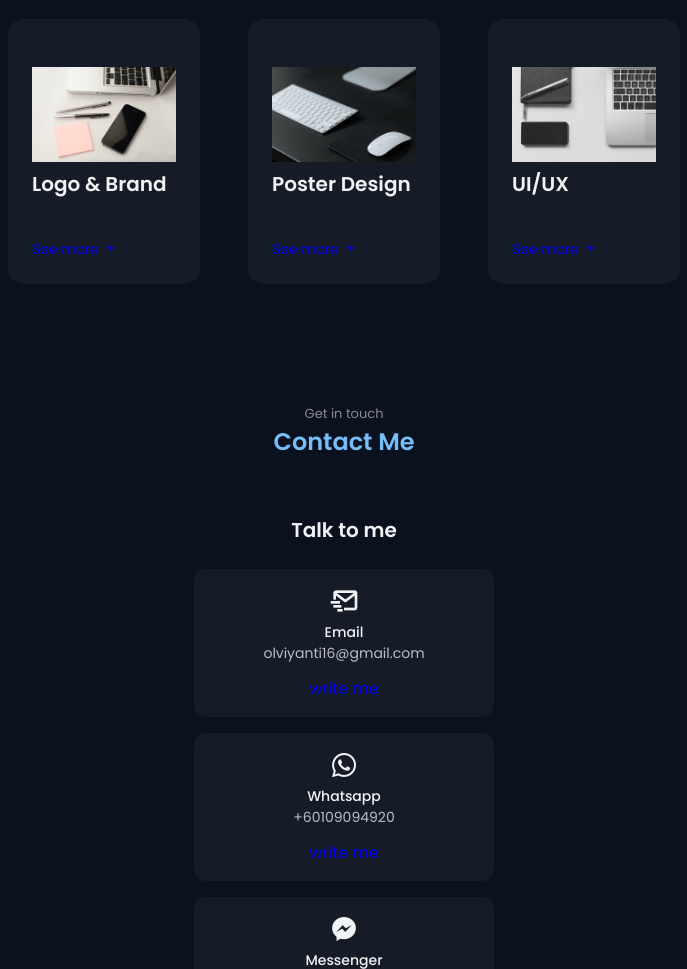
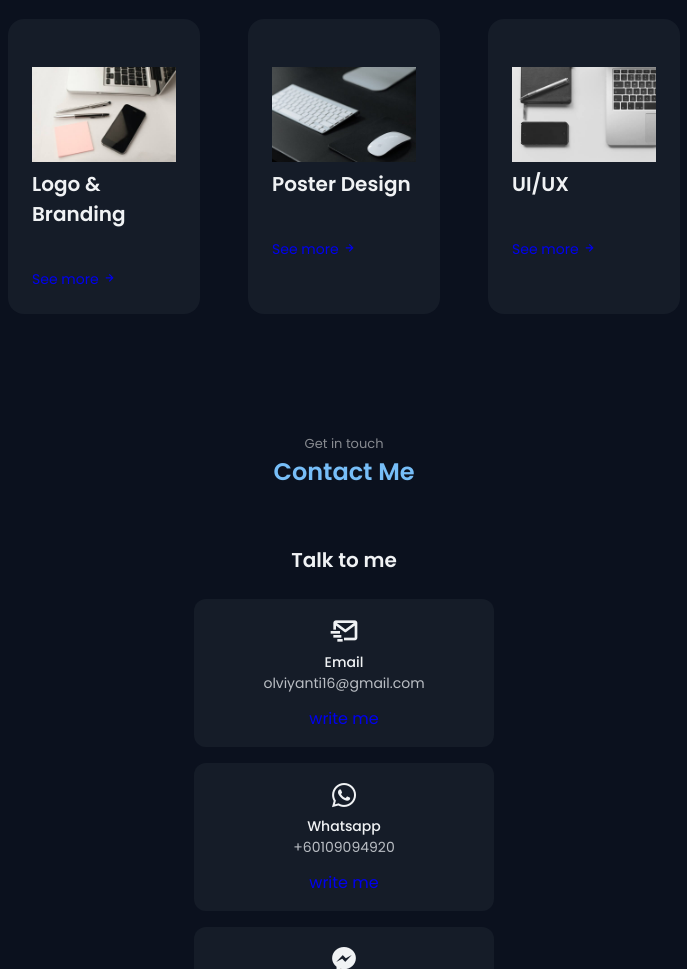
Before and after one commit to Olvi16/Olvi16.github.io, a plain HTML site: page index.html in a window 1280 px wide. Shown: the part 2794-3763 px from the top of the page, without its empty margins (296-983 px from the left). Drawn offline with nearby package versions, Linux system fonts and the light colour scheme.

Commit message:
Update index.html

```diff
--- a/index.html
+++ b/index.html
@@ -444,7 +444,7 @@
                 <div class="services__container container grid">
                     <div class="services__card">
                         <img src="assets/img/work1.jpg" alt="" class="home__img">
-                        <h3 class="services__title"> Logo & Brand </h3>
+                        <h3 class="services__title"> Logo & Branding </h3>
 
                         <span class="services__button">
 
```
